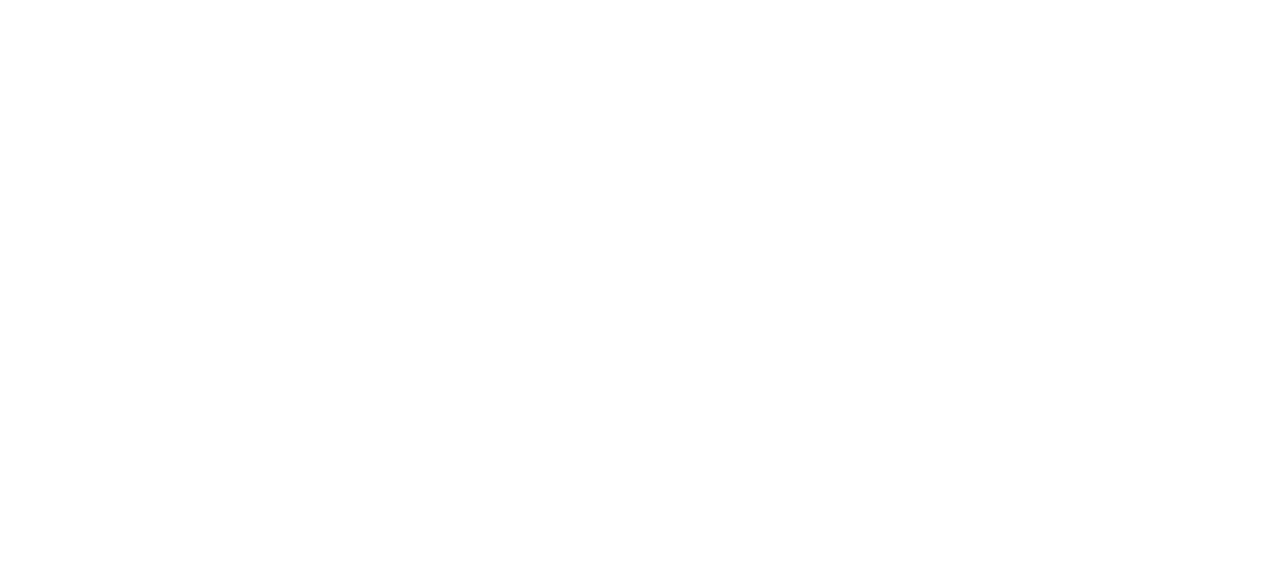
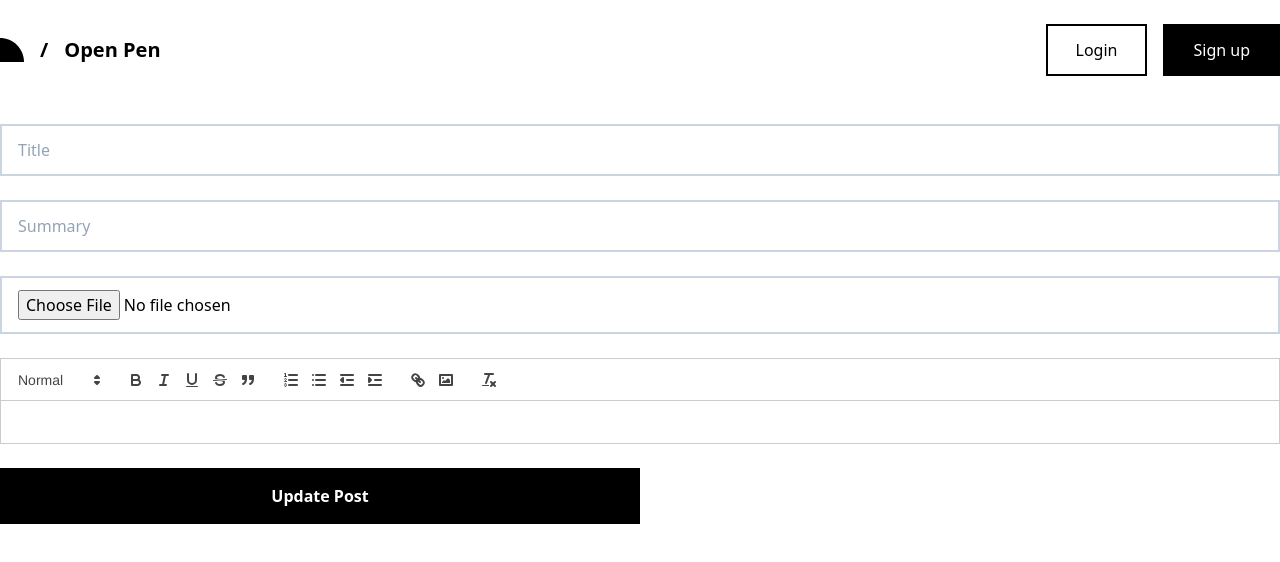
Before and after one commit to inclinedadarsh/open-pen, a React (Vite) app in the folder client/: page /edit/1 in a window 1280 px wide. Before the commit this address had no page. Shown: the top 562 px of the page. Built offline with nearby package versions, Linux system fonts and the light colour scheme; no server answers; a web font is replaced by a local one.

Commit message:
feat(posts): :sparkles: add routes both in client and server to update the post
added Edit.jsx that shows form to update the post. Created route for PUR request for /posts/:id to update the post and check if the author is same

```diff
--- a/client/src/App.jsx
+++ b/client/src/App.jsx
@@ -1,7 +1,7 @@
 import React from "react";
 import { Routes, Route } from 'react-router-dom'
 
-import { Home, Login, Signup, Create, Post } from './pages'
+import { Home, Login, Signup, Create, Post, Edit } from './pages'
 import { Layout } from './components'
 
 const App = () => {
@@ -13,6 +13,7 @@
 				<Route path="/signup" element={<Signup />} />
 				<Route path="/create" element={<Create />} />
 				<Route path="/post/:id" element={<Post />} />
+				<Route path="/edit/:id" element={<Edit />} />
 			</Route>
 		</Routes>
 	)
--- a/client/src/components/Layout.jsx
+++ b/client/src/components/Layout.jsx
@@ -6,7 +6,7 @@
 const UserContext = createContext();
 
 const Layout = () => {
-	const [userInfo, setUserInfo] = useState(null);
+	const [userInfo, setUserInfo] = useState({});
 
 	return (
 		<UserContext.Provider value={{ userInfo, setUserInfo }}>
--- a/client/src/components/Nav.jsx
+++ b/client/src/components/Nav.jsx
@@ -31,7 +31,7 @@
 			await axios.get("http://localhost:3000/logout", {
 				withCredentials: true,
 			})
-			setUserInfo(null);
+			setUserInfo({});
 		} catch (error) {
 			console.log(error);
 		}
--- /dev/null
+++ b/client/src/pages/Edit.jsx
@@ -0,0 +1,119 @@
+import React, { useState, useEffect } from "react";
+import ReactQuill from "react-quill";
+import "react-quill/dist/quill.snow.css";
+import axios from "axios";
+
+import { useParams, Navigate } from "react-router-dom";
+
+import { Input, ButtonFull } from "../components";
+
+const Edit = () => {
+	const { id } = useParams();
+
+	const [title, setTitle] = useState("");
+	const [summary, setSummary] = useState("");
+	const [content, setContent] = useState("");
+	const [files, setFiles] = useState([]);
+	const [redirect, setRedirect] = useState(false);
+
+	useEffect(() => {
+		const getPostInfo = async () => {
+			const res = await axios.get(`http://localhost:3000/posts/${id}`);
+			setTitle(res.data.title);
+			setSummary(res.data.summary);
+			setContent(res.data.content);
+		};
+
+		getPostInfo();
+	}, []);
+
+	const updatePost = async event => {
+		event.preventDefault();
+
+		const formData = new FormData();
+
+		formData.set("title", title);
+		formData.set("summary", summary);
+		formData.set("content", content);
+		if (files?.[0]) formData.set("file", files[0]);
+
+		try {
+			await axios.put(`http://localhost:3000/posts/${id}`, formData, {
+				withCredentials: true,
+			});
+			setRedirect(true);
+		} catch (error) {
+			console.log(error);
+		}
+	};
+
+	const modules = {
+		toolbar: [
+			[{ header: [1, 2, 3, false] }],
+			["bold", "italic", "underline", "strike", "blockquote"],
+			[
+				{ list: "ordered" },
+				{ list: "bullet" },
+				{ indent: "-1" },
+				{ indent: "+1" },
+			],
+			["link", "image"],
+			["clean"],
+		],
+	};
+
+	const formats = [
+		"header",
+		"bold",
+		"italic",
+		"underline",
+		"strike",
+		"blockquote",
+		"list",
+		"bullet",
+		"indent",
+		"link",
+		"image",
+	];
+
+	if (redirect) {
+		return <Navigate to={`/post/${id}`} />;
+	}
+
+	return (
+		<div>
+			<form onSubmit={updatePost}>
+				<Input
+					placeholder="Title"
+					setValue={setTitle}
+					type="text"
+					value={title}
+				/>
+				<Input
+					placeholder="Summary"
+					value={summary}
+					setValue={setSummary}
+					type="text"
+				/>
+				<input
+					type="file"
+					className="mt-6 px-4 py-3 bg-white border-2 border-slate-300 placeholder-slate-400 focus:outline-none focus:border-black block w-full text-sm md:text-base"
+					onChange={e => setFiles(e.target.files)}
+				/>
+				<ReactQuill
+					theme="snow"
+					value={content}
+					onChange={newValue => setContent(newValue)}
+					className="mt-6 block w-full"
+					modules={modules}
+					formats={formats}
+				/>
+				<div className="w-1/2">
+					<ButtonFull text="Update Post" type={"submit"} />
+				</div>
+			</form>
+		</div>
+	);
+};
+
+export default Edit;
--- a/client/src/pages/Post.jsx
+++ b/client/src/pages/Post.jsx
@@ -21,7 +21,7 @@
 					`http://localhost:3000/posts/${id}`
 				);
 				setPost(res.data);
-				console.log(res.data);
+				// console.log(res.data);
 			} catch (error) {
 				if (error.response.status === 404) {
 					setPost(null);
@@ -39,6 +39,10 @@
 	if (!post) {
 		return <div>{errMsg}</div>;
 	}
+
+	// console.log(`--------------------`);
+	// console.log(`userInfo.id: ${userInfo.id}`);
+	// console.log(`post.author?._id: ${post.author?._id}`);
 
 	return (
 		<div className="max-w-4xl mx-auto mt-6">
--- a/client/src/pages/index.js
+++ b/client/src/pages/index.js
@@ -3,5 +3,6 @@
 import Signup from "./Signup";
 import Create from './Create'
 import Post from './Post'
+import Edit from './Edit'
 
-export { Home, Login, Signup, Create, Post };
+export { Home, Login, Signup, Create, Post, Edit };
```
Also changed, not shown: 2 other files (tests, documents, lock files or other folders).
